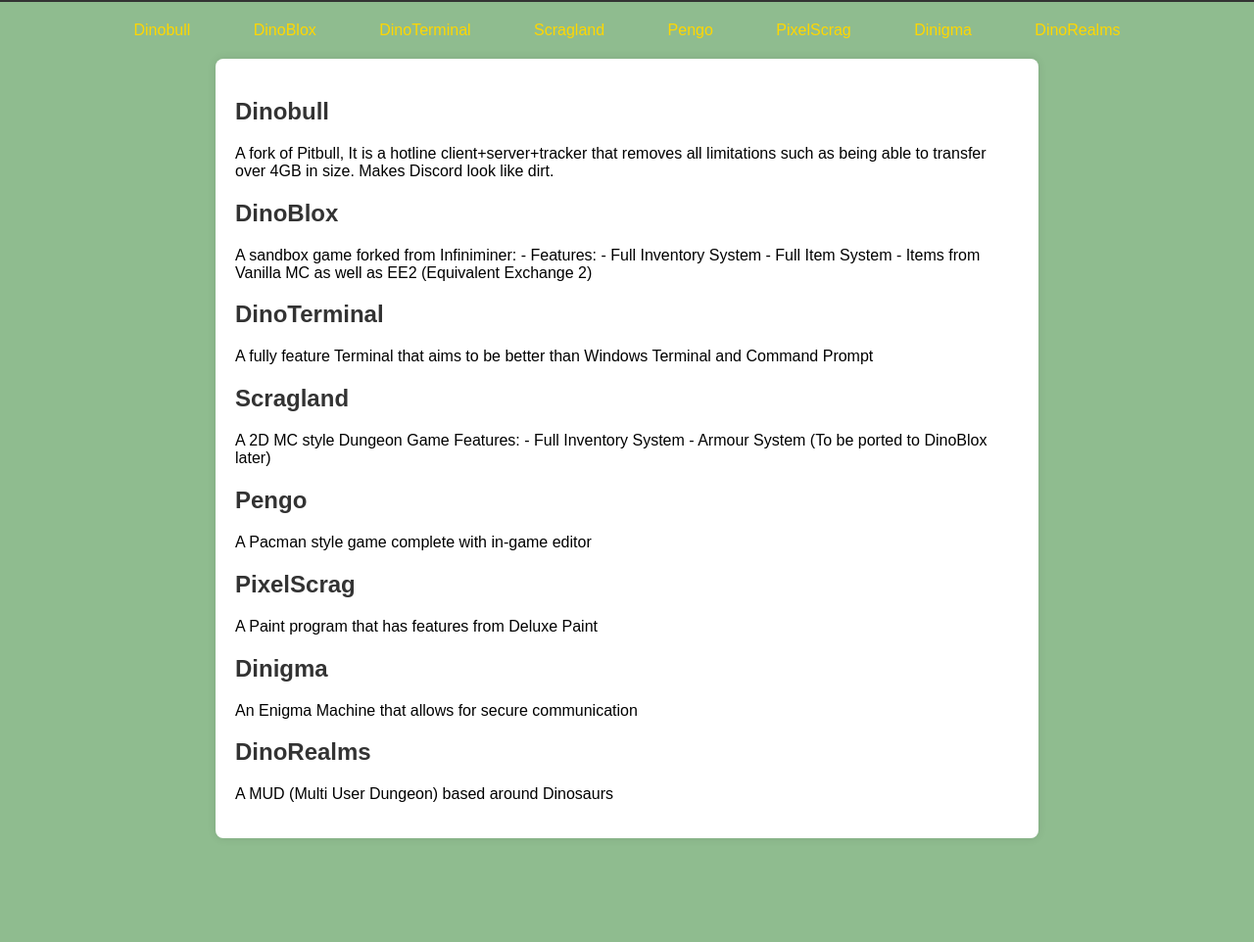
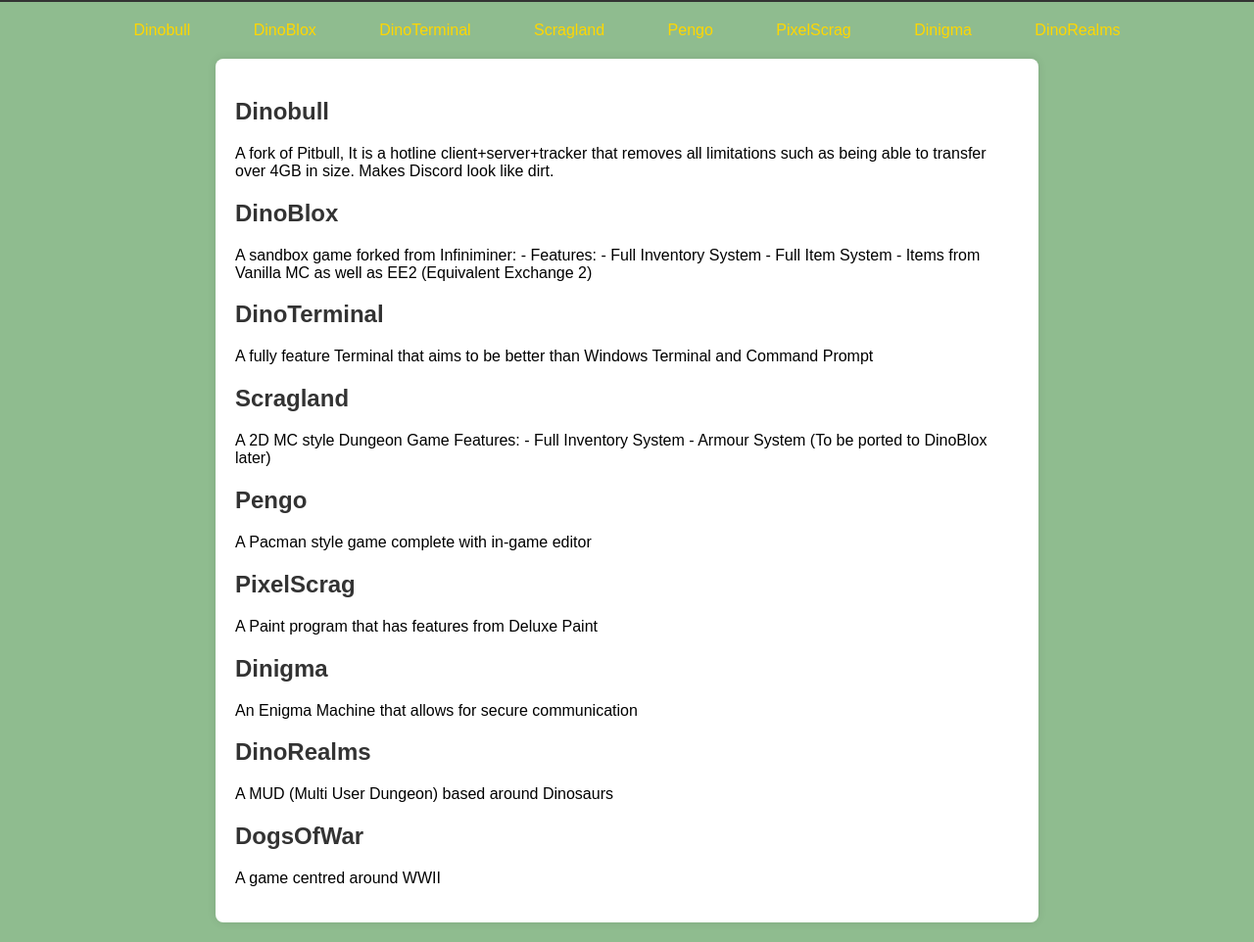
Before and after one commit to Dino-Net-Productions/cleverdino.github.io, a plain HTML site: page index.html in a window 1280 px wide. Shown: the part 126-1088 px from the top of the page at 98% size. Before the commit the page ends 1002 px from the top, so only its background shows below. Drawn offline with Linux system fonts and the light colour scheme.

Commit message:
update site with additional project

```diff
--- a/index.html
+++ b/index.html
@@ -120,6 +120,9 @@
 
     <h2 id="DinoRealms">DinoRealms</h2>
     <p>A MUD (Multi User Dungeon) based around Dinosaurs</p>
+
+    <h2 id="DogsOfWar">DogsOfWar</h2>
+    <p>A game centred around WWII</p>
 </div>
 
 </body>
```
